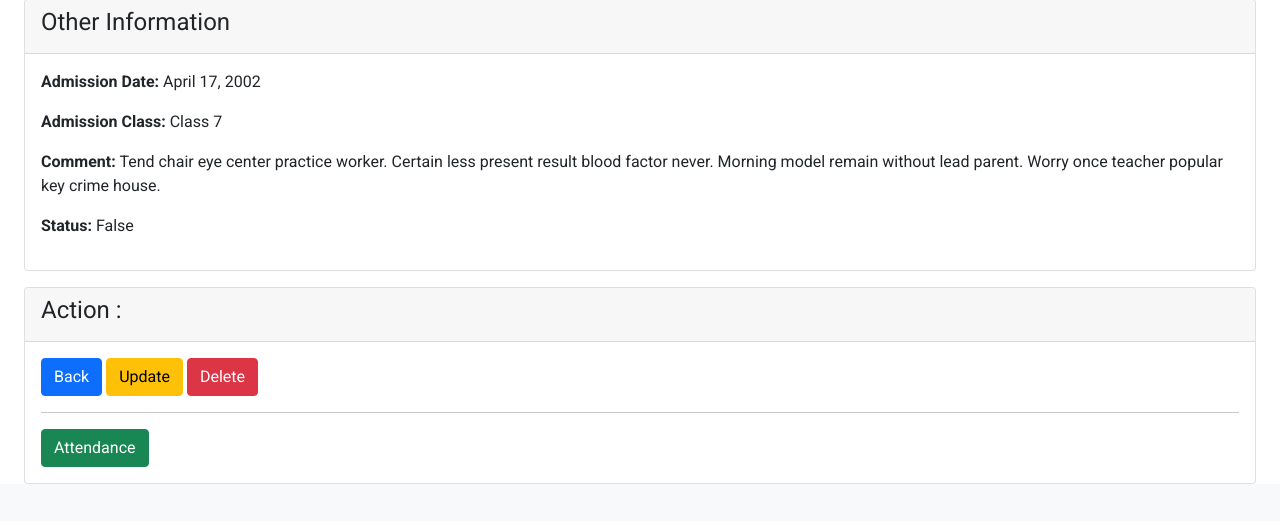
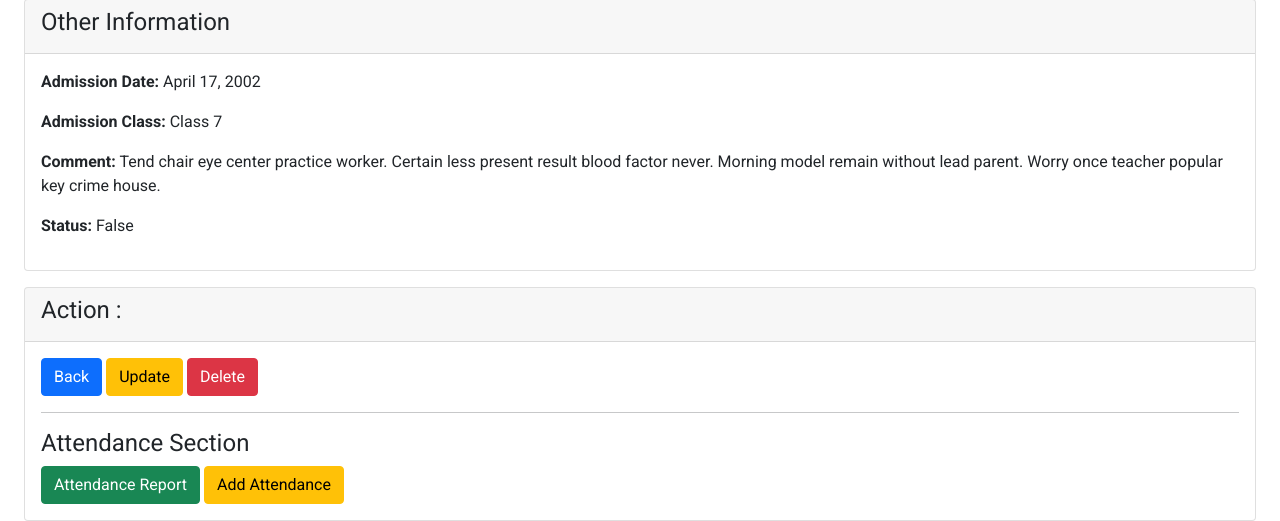
Before and after one commit to sabbir2609/next-school, a Django app: page /students/20231057/ in a window 1280 px wide. Shown: the part 1473-1994 px from the top of the page. Before the commit the page ends 1957 px from the top, so only its background shows below. Run offline with Django 4.2, Linux system fonts and the light colour scheme; data comes from the database, SQL or seed files in the repository; both versions use the stored data as it was after the commit; parts of the project's set-up code (start-up, migrations or seed data) failed here and were passed over; some libraries are stand-ins or nearby versions.

Commit message:
attendance for specific student

```diff
--- a/school/forms.py
+++ b/school/forms.py
@@ -22,7 +22,8 @@ class StudentForm(forms.ModelForm):
 class AttendanceForm(forms.ModelForm):
     class Meta:
         model = Attendance
-        fields = "__all__"
+        fields = ["date", "status"]
+        # fields = "__all__"
 
         widgets = {
             "date": forms.DateInput(attrs={"class": "form-control", "type": "date"}),
--- a/school/models.py
+++ b/school/models.py
@@ -1,12 +1,14 @@
 import datetime
+
+from django.core.validators import MaxValueValidator, MinValueValidator
 from django.db import models
-from django.core.validators import MaxValueValidator, MinValueValidator
 
 
 class Subject(models.Model):
     title = models.CharField(max_length=255, help_text="Subject Name")
     description = models.TextField(
-        null=True, blank=True, help_text="Subject Description"
+        null=True, blank=True, help_text="Subject Description",
+        default=""
     )
 
     def __str__(self):
@@ -29,7 +31,8 @@ class Class(models.Model):
         "Teacher", on_delete=models.SET_NULL, null=True, blank=True
     )
     description = models.TextField(
-        help_text="eg: 'Class 6, total 120 students, 4 sections, 30 students in each section'"
+        null=True, blank=True,
+        help_text="eg: 'Class 6, total 120 students, 4 sections, 30 students in each section'", default=""
     )
 
     def __str__(self):
@@ -52,6 +55,7 @@ class Section(models.Model):
         max_length=2, choices=SECTION_CHOICES, verbose_name="Section"
     )
     description = models.TextField(
+        null=True, blank=True,
         help_text="Section Description, e.g. 'Section A of Class 6, total 30 students'"
     )
     class_name = models.ForeignKey(
@@ -322,7 +326,7 @@ class StudentAssign(models.Model):
 
 class Attendance(models.Model):
     student = models.ForeignKey(
-        StudentAssign, on_delete=models.CASCADE, related_name="attendance", null=True
+        StudentAssign, on_delete=models.CASCADE, related_name="attendance"
     )
     date = models.DateField(default=datetime.date.today)
     status = models.BooleanField(default=False)
--- a/school/urls.py
+++ b/school/urls.py
@@ -1,9 +1,10 @@
 from django.urls import include, path
 
 from .views import (  # Student; Assign Student; Section; Attendance
-    AttendanceReportDetailView, AttendanceReportView, AttendanceView, HomeView,
-    SectionDetailView, SectionListView, StudentAssignView, StudentCreateView,
-    StudentDeleteView, StudentDetailView, StudentListView, StudentUpdateView)
+    AttendanceCreateViewView, AttendanceReportDetailView, AttendanceReportView,
+    HomeView, SectionDetailView, SectionListView, StudentAssignView,
+    StudentCreateView, StudentDeleteView, StudentDetailView, StudentListView,
+    StudentUpdateView)
 
 app_name = "school"
 
@@ -21,30 +22,14 @@ urlpatterns = [
     # Assign Student URLs
     path("students/assign/", StudentAssignView.as_view(), name="student_assign"),
 
-    # Teacher URLs
-    # path("teachers/", TeacherListView.as_view(), name="teacher_list"),
-    # path("teachers/<int:pk>/", TeacherDetailView.as_view(), name="teacher_detail"),
-    # path("teachers/new/", TeacherCreateView.as_view(), name="teacher_new"),
-    # path("teachers/<int:pk>/edit/", TeacherUpdateView.as_view(), name="teacher_edit"),
-    # path(
-    #     "teachers/<int:pk>/delete/", TeacherDeleteView.as_view(), name="teacher_delete"
-    # ),
+    # Attendance URLs
+    path("students/<int:pk>/attendance-add/", AttendanceCreateViewView.as_view(), name="attendance_add"),
+    path("students/<int:pk>/attendance-report/", AttendanceReportDetailView.as_view(), name="attendance_report_detail"),
+
+    path("attendance/all", AttendanceReportView.as_view(), name="attendance_all_report"),
+
     # Section URLs
     path("sections/", SectionListView.as_view(), name="section_list"),
     path("sections/<int:pk>/", SectionDetailView.as_view(), name="section_detail"),
-    # path("sections/new/", SectionCreateView.as_view(), name="section_new"),
-    # path("sections/<int:pk>/edit/", SectionUpdateView.as_view(), name="section_edit"),
-    # path("sections/<int:pk>/delete/", SectionDeleteView.as_view(), name="section_delete"),
-    # Attendance URLs
-    path("attendance/", AttendanceView.as_view(), name="attendance_new"),
-    path(
-        "attendance/all",
-        AttendanceReportView.as_view(),
-        name="attendance_all_report",
-    ),
-    path(
-        "attendance/student/<int:pk>/",
-        AttendanceReportDetailView.as_view(),
-        name="attendance_report_detail",
-    ),
+
 ]
--- a/school/views.py
+++ b/school/views.py
@@ -4,7 +4,7 @@ from typing import Any, Dict
 from django.contrib import messages
 from django.contrib.auth.decorators import login_required
 from django.contrib.messages.views import SuccessMessageMixin
-from django.forms import modelformset_factory
+from django.forms import ValidationError, modelformset_factory
 from django.http import Http404, HttpRequest, HttpResponse
 from django.shortcuts import get_object_or_404, redirect, render
 from django.urls import reverse_lazy
@@ -137,13 +137,31 @@ class StudentAssignView(SuccessMessageMixin, CreateView):
         return "Student assigned successfully"
 
 
-# Attendance for specific student
-class AttendanceView(CreateView):
+# Attendance Create for specific student
+class AttendanceCreateViewView(CreateView):
     template_name = "school/attendance/attendance.html"
     form_class = AttendanceForm
 
+    def get_context_data(self, **kwargs):
+        context = super().get_context_data(**kwargs)
+        student_id = self.kwargs["pk"]
+        context["student"] = StudentAssign.objects.get(student__student_id=student_id)
+        return context
+
+    def form_valid(self, form):
+        # Set the student field to the object with the URL parameter primary key
+        student = StudentAssign.objects.get(student__student_id=self.kwargs["pk"])
+        date = form.cleaned_data["date"]
+        # Check if attendance already exists for this student on this date
+        if Attendance.objects.filter(student=student, date=date).exists():
+            messages.warning(self.request, "Attendance already exists for this student on this date")
+            return super().form_invalid(form)
+        form.instance.student = student
+        return super().form_valid(form)
+
+
     def get_success_url(self):
-        return reverse_lazy("school:attendance_all_report")
+        return reverse_lazy("school:attendance_report_detail" , kwargs={"pk": self.kwargs["pk"]})
 
 
 #  Attendance Report for all students
@@ -160,17 +178,22 @@ class AttendanceReportDetailView(ListView):
     def get_context_data(self, **kwargs):
         context = super().get_context_data(**kwargs)
         student_id = self.kwargs["pk"]
-        StudentAssign.objects.filter(student_id=student_id)
-        context["student"] = StudentAssign.objects.get(student_id=student_id)
-        context["attendance"] = Attendance.objects.filter(
-            student__student__student_id=student_id
-        )
-        return context
+
+        try:
+            StudentAssign.objects.filter(student_id=student_id) # TODO: wtf is this? 🙄
+            context["student"] = StudentAssign.objects.get(student_id=student_id)
+            context["attendance"] = Attendance.objects.filter(
+                student__student__student_id=student_id
+            )
+            return context
+        except StudentAssign.DoesNotExist:
+            messages.warning(self.request, "No attendance record found. You must assign the student to a section first.")
+            raise Http404("Student does not exist")
 
     def get(self, request, *args, **kwargs):
         if not self.get_queryset():
-            messages.warning(request, "No attendance record found. You must assign the student to a section first.")
-            return redirect("school:student_assign")
+            messages.warning(request, "No attendance record found. Add attendance first.")
+            return redirect("school:attendance_add", pk=kwargs["pk"])
         return super().get(request, *args, **kwargs)
 
     def get_queryset(self, **kwargs):
--- a/templates/school/attendance/attendance.html
+++ b/templates/school/attendance/attendance.html
@@ -3,7 +3,7 @@
 {% load crispy_forms_tags %}
 
 {% block content %}
-<h1>Attendance for {{ section }}</h1>
+<h1>Attendance for {{ student }}</h1>
 <form method="post">
     {% csrf_token %}
     {{ form | crispy }}
--- a/templates/school/student_detail.html
+++ b/templates/school/student_detail.html
@@ -96,13 +96,19 @@
             <h4>Action : </h4>
         </div>
         <div class="card-body">
+
             <div class="button-group float-right">
                 <a href="{% url 'school:student_list' %}" class="btn btn-primary">Back</a>
                 <a href="{% url 'school:student_edit' student.student_id %}" class="btn btn-warning">Update</a>
                 <a href="{% url 'school:student_delete' student.student_id %}" class="btn btn-danger">Delete</a>
-                <hr>
+            </div>
+            <hr>
+            <div class="button-group float-right">
+                <h4>Attendance Section</h4>
                 <a href="{% url 'school:attendance_report_detail' student.student_id %}"
-                    class="btn btn-success">Attendance</a>
+                    class="btn btn-success">Attendance Report</a>
+                <a href="{% url 'school:attendance_add' student.student_id %}" class="btn btn-warning">Add
+                    Attendance</a>
             </div>
         </div>
     </div>
```
Also changed, not shown: school/management/commands/st_assign.py (added, +25 -0 lines), school/management/commands/st_data.py (+4 -6 lines), db.sqlite3, school/migrations/0001_initial.py, school/migrations/0002_alter_class_description.py (added), school/migrations/0002_remove_section_class_teacher_section_section_teacher.py (deleted), school/migrations/0003_alter_section_section_teacher_and_more.py (deleted), school/migrations/0003_alter_subject_description.py (added), school/migrations/0004_alter_class_description.py (added), school/migrations/0005_alter_section_description.py (added).
